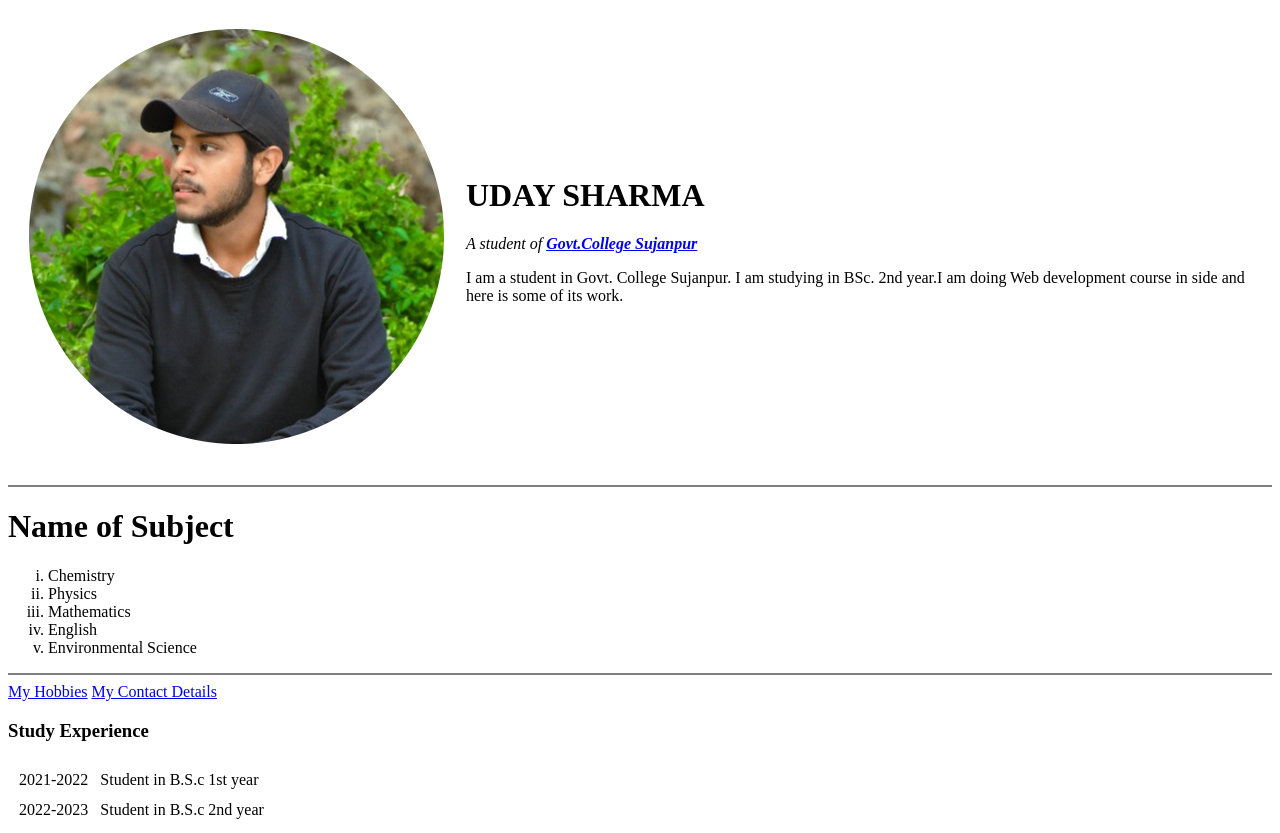
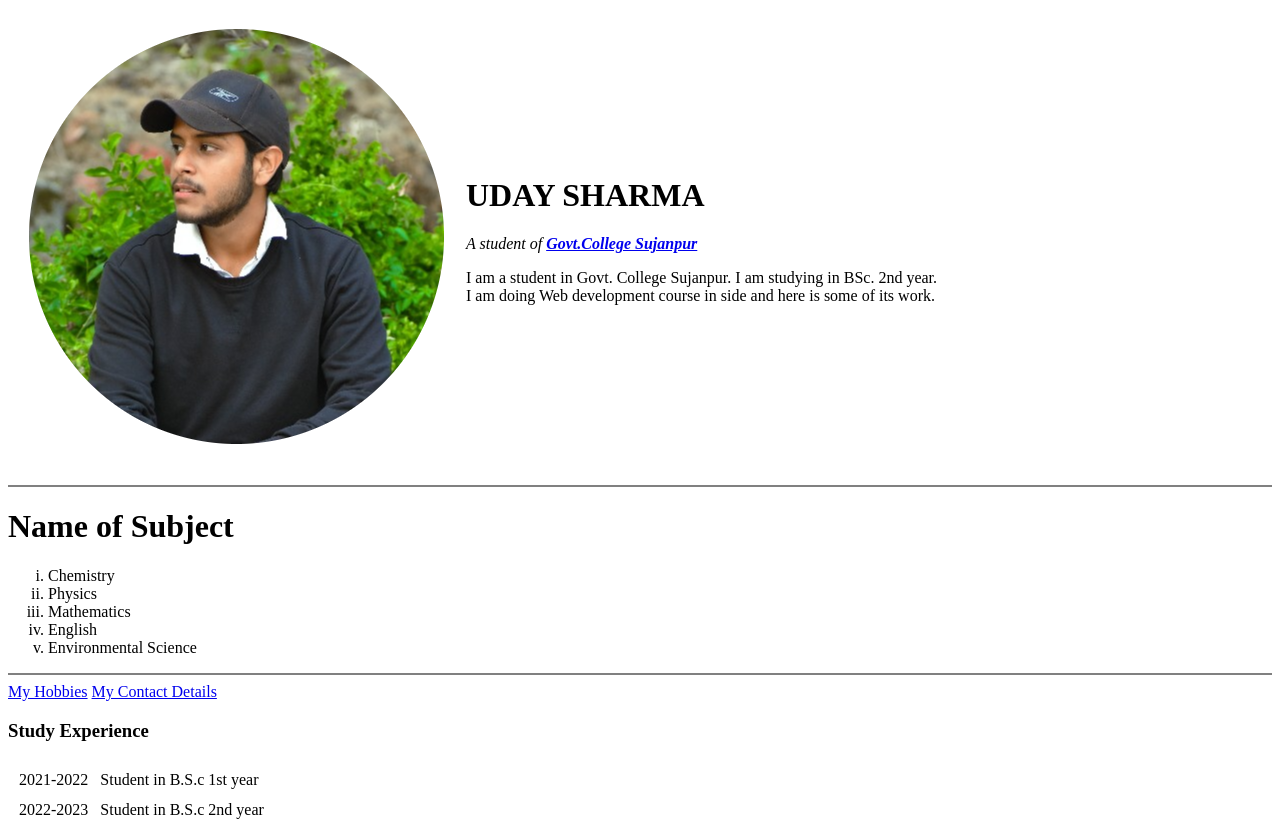
Before and after one commit to UdAy34481/cv, a plain HTML site: page index.html in a window 1280 px wide. Shown: the top 833 px of the page. Drawn offline with Linux system fonts and the light colour scheme.

Commit message:
Update index.html

```diff
--- a/index.html
+++ b/index.html
@@ -15,7 +15,7 @@
   <td>
     <h1>UDAY SHARMA</h1>
   <P>
-  <em>A student of <strong><a href="https://gcsujanpur.in/">Govt.College Sujanpur</a></strong></em><br><p>I am a student in Govt. College Sujanpur. I am studying in BSc. 2nd year.I am doing Web development course in side and here is some of its work.</p>
+  <em>A student of <strong><a href="https://gcsujanpur.in/">Govt.College Sujanpur</a></strong></em><br><p>I am a student in Govt. College Sujanpur. I am studying in BSc. 2nd year.<br>I am doing Web development course in side and here is some of its work.</p>
   </td>
 </tr>
 </table>
```
